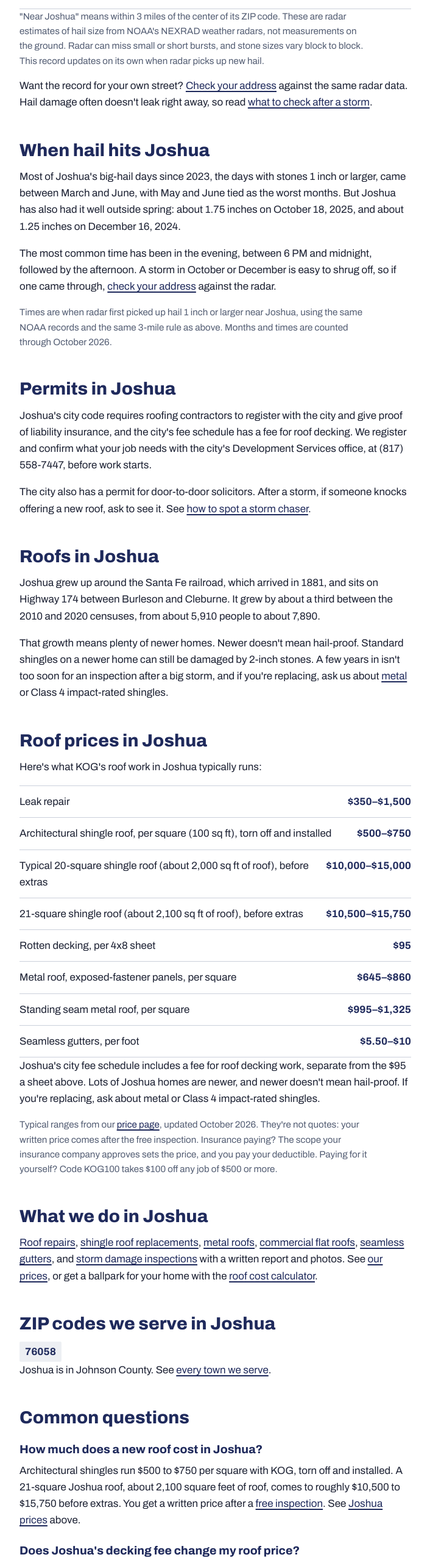
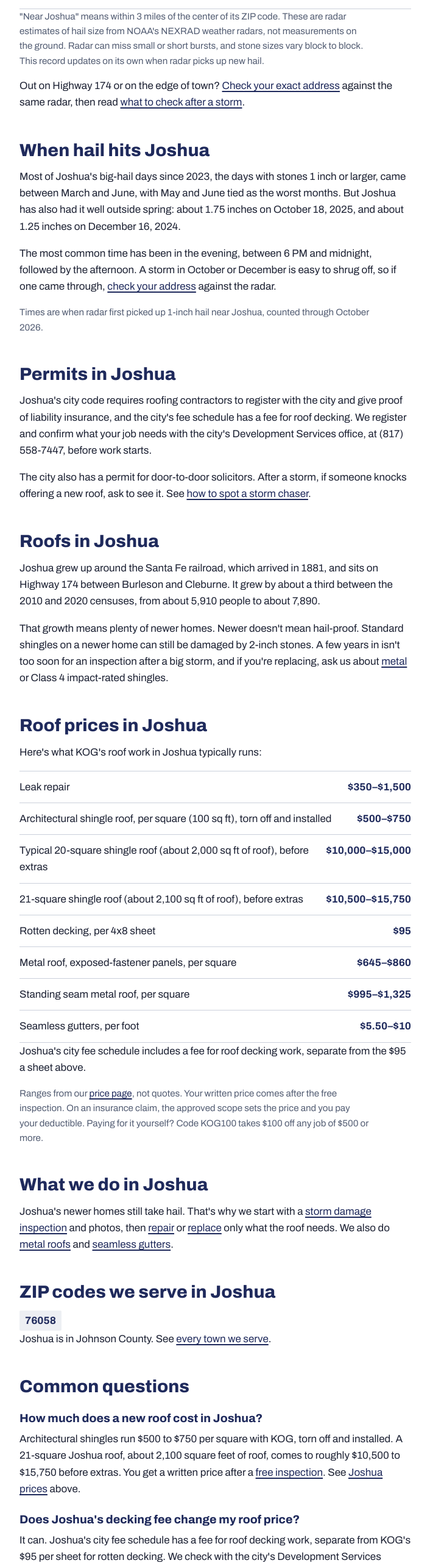
Before and after one commit to kogroofs/kogroofs.github.io, a plain HTML site: page joshua-roofing.html in a window 1280 px wide. Shown: the part 1285-3848 px from the top of the page at 61% size, without its empty margins (248-954 px from the left). Drawn offline with Linux system fonts and the light colour scheme.

Commit message:
Joshua page: write its own services, closing and notes
Replaces the lines that were copied across town pages with Joshua-specific
wording. Same URL, title and local facts.

Co-Authored-By: Claude Opus 5.5 <noreply@anthropic.com>
Claude-Session: https://claude.ai/code/session_01Wwm1pZpTUYSLKH4ZYxYtvS

```diff
--- a/joshua-roofing.html
+++ b/joshua-roofing.html
@@ -338,12 +338,12 @@ body{padding-bottom:calc(70px + env(safe-area-inset-bottom))}
 <ul class="prices"><li><span>2023</span><b>4 days</b></li><li><span>2024</span><b>3 days</b></li><li><span>2025</span><b>4 days</b></li><li><span>2026 so far</span><b>0 days</b></li></ul>
 <p class="note">"Near Joshua" means within 3 miles of the center of its ZIP code. These are radar estimates of hail size from NOAA's NEXRAD weather radars, not measurements on the ground. Radar can miss small or short bursts, and stone sizes vary block to block. This record updates on its own when radar picks up new hail.</p>
 <!-- KOG:TOWNHAIL:END -->
-<p>Want the record for your own street? <a href="hail-check.html">Check your address</a> against the same radar data. Hail damage often doesn't leak right away, so read <a href="storm-damage-guide.html">what to check after a storm</a>.</p>
+<p>Out on Highway 174 or on the edge of town? <a href="hail-check.html">Check your exact address</a> against the same radar, then read <a href="storm-damage-guide.html">what to check after a storm</a>.</p>
 
 <h2>When hail hits Joshua</h2>
 <p>Most of Joshua's big-hail days since 2023, the days with stones 1 inch or larger, came between March and June, with May and June tied as the worst months. But Joshua has also had it well outside spring: about 1.75 inches on October 18, 2025, and about 1.25 inches on December 16, 2024.</p>
 <p>The most common time has been in the evening, between 6 PM and midnight, followed by the afternoon. A storm in October or December is easy to shrug off, so if one came through, <a href="hail-check.html">check your address</a> against the radar.</p>
-<p class="note">Times are when radar first picked up hail 1 inch or larger near Joshua, using the same NOAA records and the same 3-mile rule as above. Months and times are counted through October 2026.</p>
+<p class="note">Times are when radar first picked up 1-inch hail near Joshua, counted through October 2026.</p>
 
 <h2>Permits in Joshua</h2>
 <p>Joshua's city code requires roofing contractors to register with the city and give proof of liability insurance, and the city's fee schedule has a fee for roof decking. We register and confirm what your job needs with the city's Development Services office, at (817) 558-7447, before work starts.</p>
@@ -356,11 +356,11 @@ body{padding-bottom:calc(70px + env(safe-area-inset-bottom))}
 <h2 id="prices">Roof prices in Joshua</h2>
 <p>Here's what KOG's roof work in Joshua typically runs:</p>
 <ul class="prices"><li><span>Leak repair</span><b>$350–$1,500</b></li><li><span>Architectural shingle roof, per square (100 sq ft), torn off and installed</span><b>$500–$750</b></li><li><span>Typical 20-square shingle roof (about 2,000 sq ft of roof), before extras</span><b>$10,000–$15,000</b></li><li><span>21-square shingle roof (about 2,100 sq ft of roof), before extras</span><b>$10,500–$15,750</b></li><li><span>Rotten decking, per 4x8 sheet</span><b>$95</b></li><li><span>Metal roof, exposed-fastener panels, per square</span><b>$645–$860</b></li><li><span>Standing seam metal roof, per square</span><b>$995–$1,325</b></li><li><span>Seamless gutters, per foot</span><b>$5.50–$10</b></li></ul>
-<p>Joshua's city fee schedule includes a fee for roof decking work, separate from the $95 a sheet above. Lots of Joshua homes are newer, and newer doesn't mean hail-proof. If you're replacing, ask about metal or Class 4 impact-rated shingles.</p>
-<p class="note">Typical ranges from our <a href="roof-prices.html">price page</a>, updated October 2026. They're not quotes: your written price comes after the free inspection. Insurance paying? The scope your insurance company approves sets the price, and you pay your deductible. Paying for it yourself? Code KOG100 takes $100 off any job of $500 or more.</p>
+<p>Joshua's city fee schedule includes a fee for roof decking work, separate from the $95 a sheet above.</p>
+<p class="note">Ranges from our <a href="roof-prices.html">price page</a>, not quotes. Your written price comes after the free inspection. On an insurance claim, the approved scope sets the price and you pay your deductible. Paying for it yourself? Code KOG100 takes $100 off any job of $500 or more.</p>
 
 <h2>What we do in Joshua</h2>
-<p><a href="roof-repair.html">Roof repairs</a>, <a href="roof-replacement.html">shingle roof replacements</a>, <a href="metal-roofing.html">metal roofs</a>, <a href="commercial-roofing.html">commercial flat roofs</a>, <a href="gutters.html">seamless gutters</a>, and <a href="storm-damage.html">storm damage inspections</a> with a written report and photos. See <a href="roof-prices.html">our prices</a>, or get a ballpark for your home with the <a href="roof-cost-calculator.html">roof cost calculator</a>.</p>
+<p>Joshua's newer homes still take hail. That's why we start with a <a href="storm-damage.html">storm damage inspection</a> and photos, then <a href="roof-repair.html">repair</a> or <a href="roof-replacement.html">replace</a> only what the roof needs. We also do <a href="metal-roofing.html">metal roofs</a> and <a href="gutters.html">seamless gutters</a>.</p>
 
 <h2>ZIP codes we serve in Joshua</h2>
 <ul class="zips"><li>76058</li></ul>
@@ -390,7 +390,7 @@ body{padding-bottom:calc(70px + env(safe-area-inset-bottom))}
 
 <div class="cta-box">
 <h2>In Joshua?</h2>
-<p>Call for a free inspection. You'll get photos and an honest answer about whether your roof needs a repair, a replacement, or nothing at all.</p>
+<p>A newer roof can hide hail damage for months. Get a dated inspection with photos while the storm is still easy to pin down.</p>
 <div class="actions">
 <a class="btn btn-yellow" href="free-inspection.html">Request a free inspection</a>
 <a class="btn btn-line" href="tel:+18175502339">Call (817) 550-2339</a>
--- a/sitemap.xml
+++ b/sitemap.xml
@@ -48,7 +48,7 @@
   <url><loc>https://kogroofs.com/glen-rose-roofing.html</loc><lastmod>2026-10-27</lastmod></url>
   <url><loc>https://kogroofs.com/willow-park-roofing.html</loc><lastmod>2026-10-27</lastmod></url>
   <url><loc>https://kogroofs.com/azle-roofing.html</loc><lastmod>2026-10-27</lastmod></url>
-  <url><loc>https://kogroofs.com/joshua-roofing.html</loc><lastmod>2026-10-27</lastmod></url>
+  <url><loc>https://kogroofs.com/joshua-roofing.html</loc><lastmod>2026-11-21</lastmod></url>
   <url><loc>https://kogroofs.com/pecan-plantation-roofing.html</loc><lastmod>2026-10-27</lastmod></url>
   <url><loc>https://kogroofs.com/roof-claim-calculator.html</loc><lastmod>2026-10-27</lastmod></url>
   <url><loc>https://kogroofs.com/straight-deal.html</loc><lastmod>2026-10-19</lastmod></url>
```
